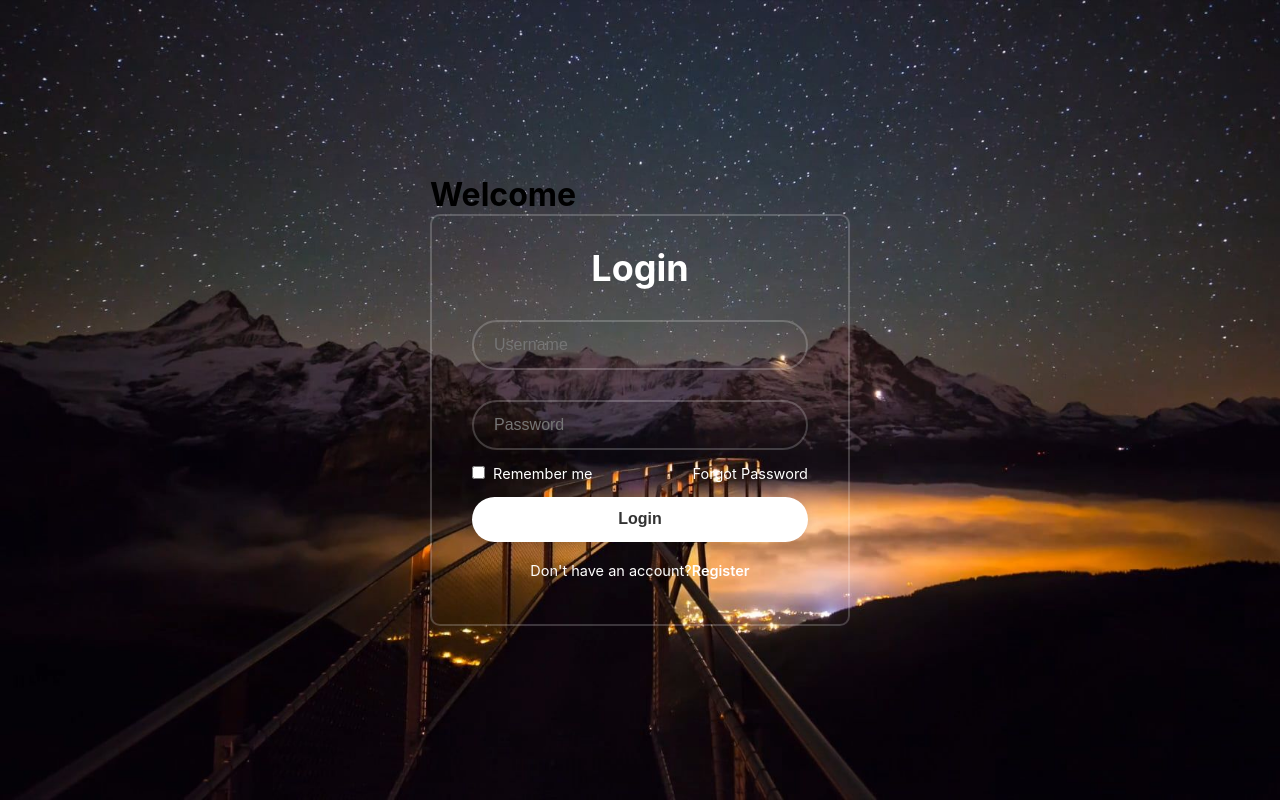
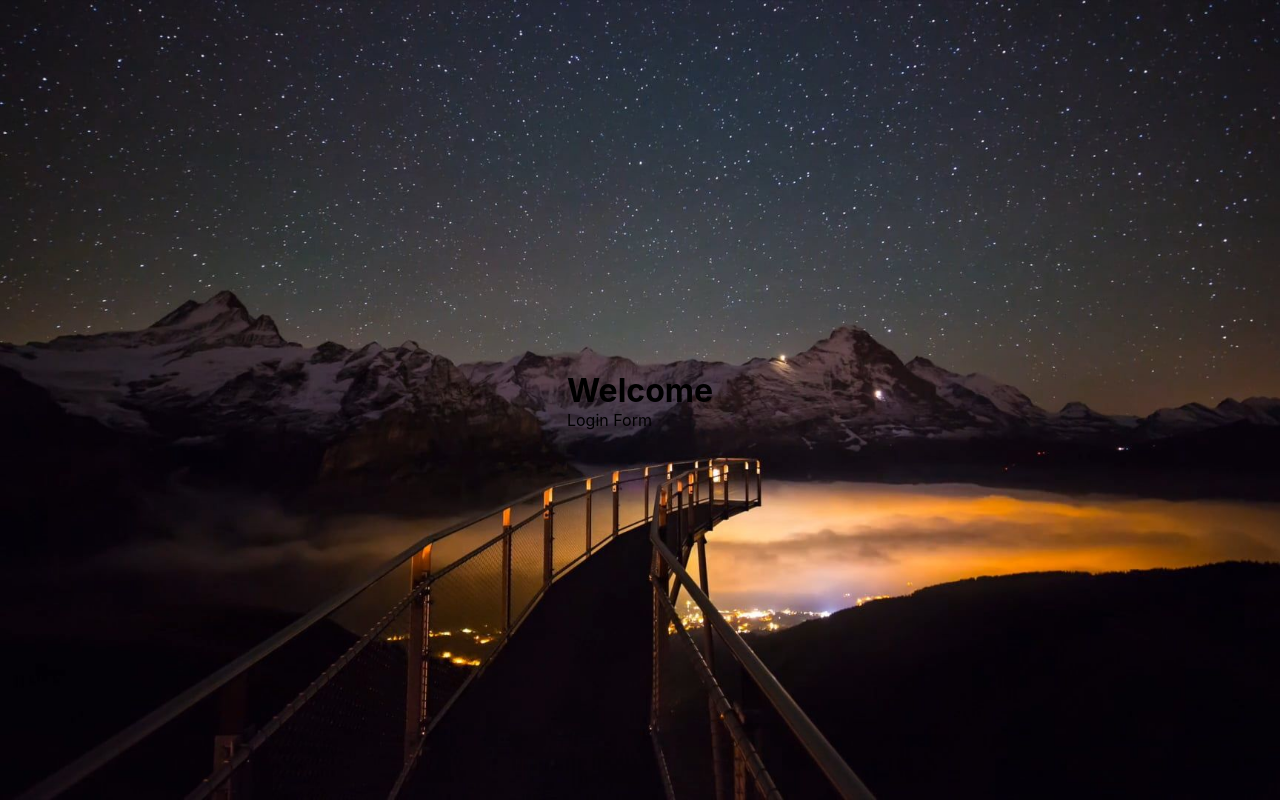
Before and after one commit to robot-88/Basic-React, a React (Create React App) app: page / in a window 1280 px wide. Built offline with nearby package versions, Linux system fonts and the light colour scheme.

Commit message:
Commented  code

```diff
--- a/src/components/Login/LoginForm.js
+++ b/src/components/Login/LoginForm.js
@@ -5,27 +5,28 @@ import { FaLock } from "react-icons/fa";
 
 const LoginForm = () => {
   return (
-    <div className='wrapper'>
-      <form action="">
-        <h1>Login</h1>
-        <div className='input-box'>
-          <input type='text' placeholder='Username'/>
-          {/* <FaUser className='icon' /> */}
-        </div>
-        <div className='input-box'>
-          <input type='password' placeholder='Password' />
-          {/* <FaLock className='icon' /> */}
-        </div>
-        <div className='input-remember'>
-         <label> <input type='checkBox'/> Remember me</label>
-         <a href='#'>Forgot Password</a>
-        </div>
-        <button type='submit'>Login</button>
-        <div className='register-link'>
-          <p>Don't have an account?<a href="#">Register</a></p>
-        </div>
-      </form>
-    </div>
+    // <div className='wrapper'>
+    //   <form action="">
+    //     <h1>Login</h1>
+    //     <div className='input-box'>
+    //       <input type='text' placeholder='Username'/>
+    //       {/* <FaUser className='icon' /> */}
+    //     </div>
+    //     <div className='input-box'>
+    //       <input type='password' placeholder='Password' />
+    //       {/* <FaLock className='icon' /> */}
+    //     </div>
+    //     <div className='input-remember'>
+    //      <label> <input type='checkBox'/> Remember me</label>
+    //      <a href='#'>Forgot Password</a>
+    //     </div>
+    //     <button type='submit'>Login</button>
+    //     <div className='register-link'>
+    //       <p>Don't have an account?<a href="#">Register</a></p>
+    //     </div>
+    //   </form>
+    // </div>
+    <div>Login Form</div>
   )
 }
 
```
Also changed, not shown: 1 other file (tests, documents, lock files or other folders).
